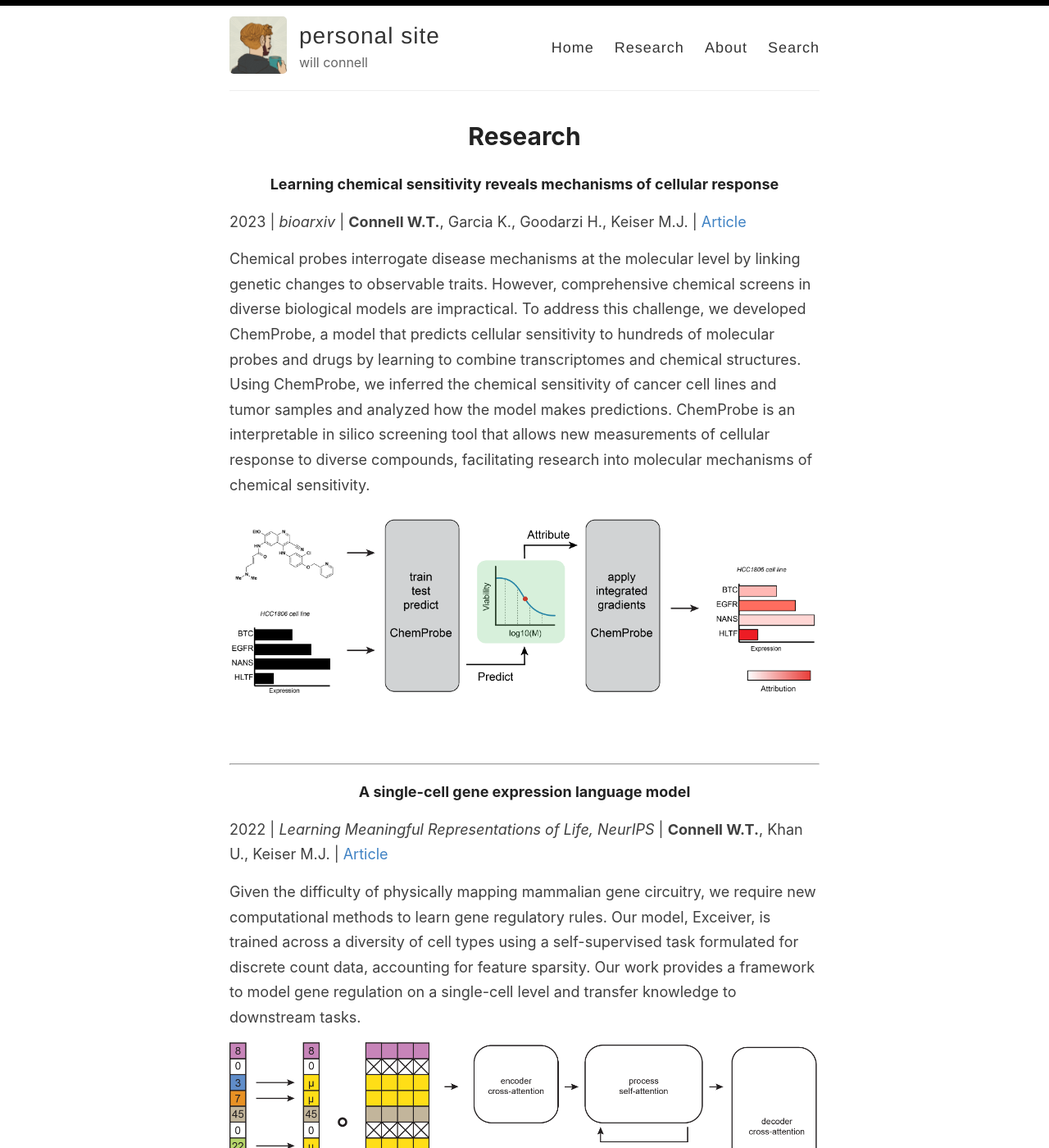
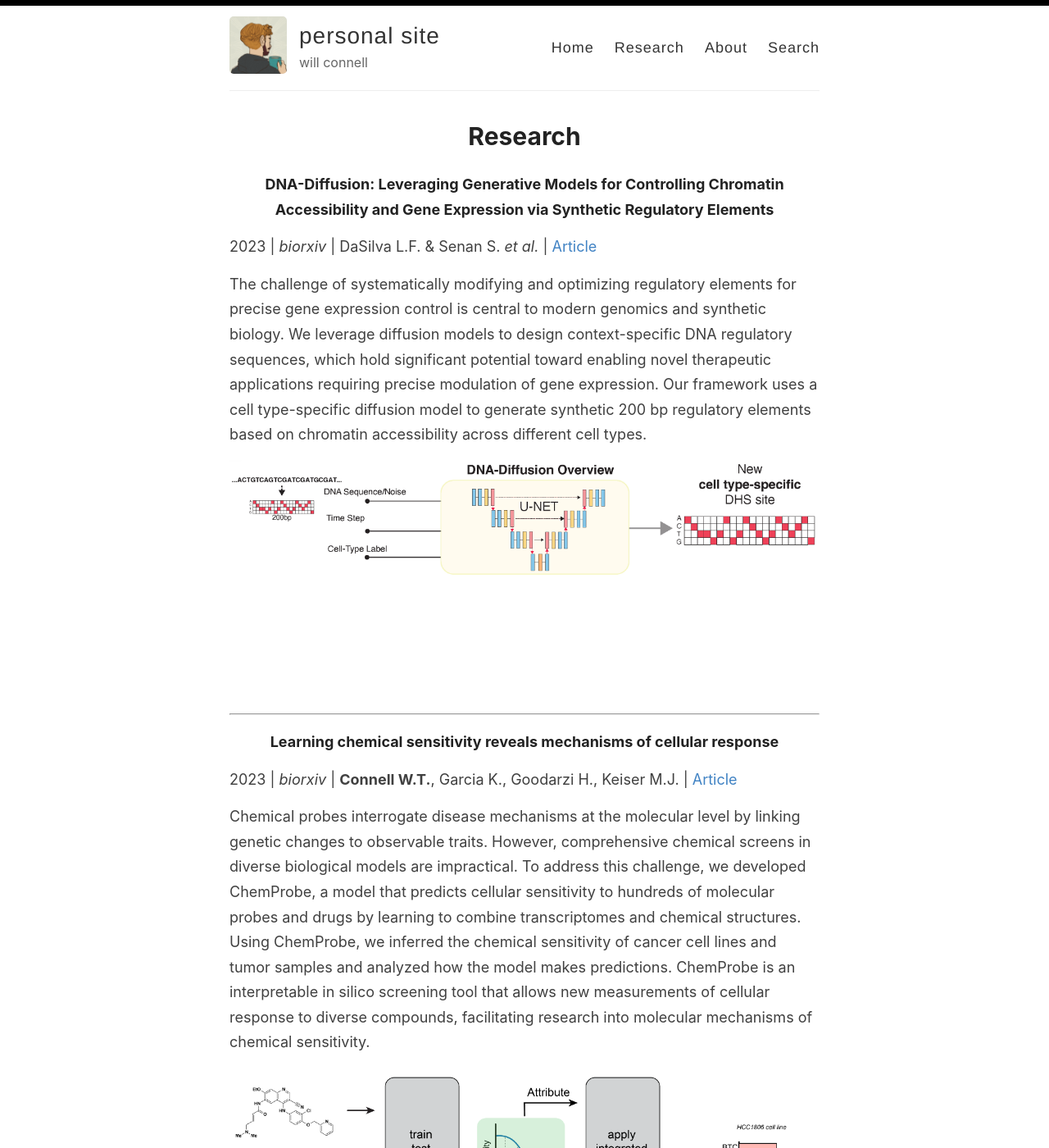
Before and after one commit to wconnell/wconnell.github.io, a Jekyll site: the page built from _pages/research.md, in a window 1280 px wide and 1400 px high. Shown: the whole window at 82% size. Built offline with Jekyll 4.4.1, drawn with Linux system fonts in a browser that asks for light colours; comment, search, counter and statistics services are not loaded; some of the changed text lies outside the part shown.

Commit message:
dna diffusion

```diff
--- a/_pages/research.md
+++ b/_pages/research.md
@@ -4,9 +4,24 @@ title: Research
 permalink: /research/
 ---
 
+#### DNA-Diffusion: Leveraging Generative Models for Controlling Chromatin Accessibility and Gene Expression via Synthetic Regulatory Elements
+
+2023 &#124; *biorxiv* &#124; DaSilva L.F. & Senan S. *et al.* &#124; [Article](https://www.biorxiv.org/content/10.1101/2024.02.01.578352v1){:target="_blank"}
+
+The challenge of systematically modifying and optimizing regulatory elements for precise gene expression control is central to modern genomics and synthetic biology. We leverage diffusion models to design context-specific DNA regulatory sequences, which hold significant potential toward enabling novel therapeutic applications requiring precise modulation of gene expression. Our framework uses a cell type-specific diffusion model to generate synthetic 200 bp regulatory elements based on chromatin accessibility across different cell types.
+<div class="am-container">
+    <div class="am-tag">
+        <div class='altmetric-embed' data-link-target='_blank' data-badge-type='donut' data-doi='10.48550/arXiv.2210.14330'>
+        </div>
+    </div>
+    <img src="../images/research_figs/dna-diffusion.png">
+</div>
+
+---
+
 #### Learning chemical sensitivity reveals mechanisms of cellular response
 
-2023 &#124; *bioarxiv* &#124; **Connell W.T.**, Garcia K., Goodarzi H., Keiser M.J. &#124; [Article](https://www.biorxiv.org/content/10.1101/2023.08.26.554851v1){:target="_blank"}
+2023 &#124; *biorxiv* &#124; **Connell W.T.**, Garcia K., Goodarzi H., Keiser M.J. &#124; [Article](https://www.biorxiv.org/content/10.1101/2023.08.26.554851v1){:target="_blank"}
 
 Chemical probes interrogate disease mechanisms at the molecular level by linking genetic changes to observable traits. However, comprehensive chemical screens in diverse biological models are impractical. To address this challenge, we developed ChemProbe, a model that predicts cellular sensitivity to hundreds of molecular probes and drugs by learning to combine transcriptomes and chemical structures. Using ChemProbe, we inferred the chemical sensitivity of cancer cell lines and tumor samples and analyzed how the model makes predictions. ChemProbe is an interpretable in silico screening tool that allows new measurements of cellular response to diverse compounds, facilitating research into molecular mechanisms of chemical sensitivity.
 <div class="am-container">
@@ -51,7 +66,7 @@ Heterogeneous genetic and environmental factors contribute to the psoriasis phen
 
 #### Nurturing diversity and inclusion in AI in Biomedicine through a virtual summer program for high school students
 
-2022 &#124; *PLOS Computational Biology* &#124; Oskotsky T., Bajaj R., Burchard J., Cavazos T., Chen I., **Connell W.T.**, Eaneff S., Grant T., Kanungo I., Lindquist K., Meyers-Turnbull D., Naing Z.Z.C., Tang A., Vora B., Wang J., Karim I., Swadling C., Yang J., AI4ALL Student Cohort 2020, Lindstaet B., Sirota M. &#124; [Article](https://journals.plos.org/ploscompbiol/article?id=10.1371/journal.pcbi.1009719){:target="_blank"}
+2022 &#124; *PLOS Computational Biology* &#124; Oskotsky T. *et al* &#124; [Article](https://journals.plos.org/ploscompbiol/article?id=10.1371/journal.pcbi.1009719){:target="_blank"}
 
 Artificial Intelligence (AI) has the power to improve our lives through a wide variety of applications, many of which fall into the healthcare space; however, a lack of diversity is limiting how broadly AI can impact people. This work can guide AI training programs aspiring to engage and educate students entirely online, and motivate people in AI to strive towards increasing diversity and inclusion in this field.
 <div class="am-container">
```
Also changed, not shown: images/research_figs/dna-diffusion.png (added).
